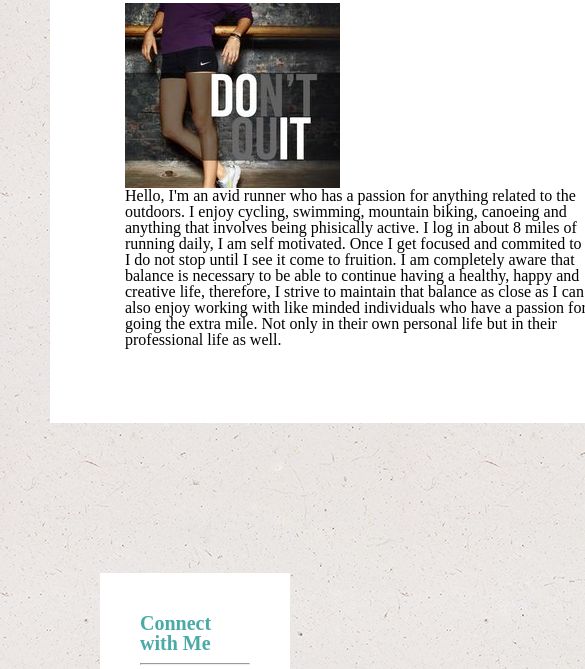
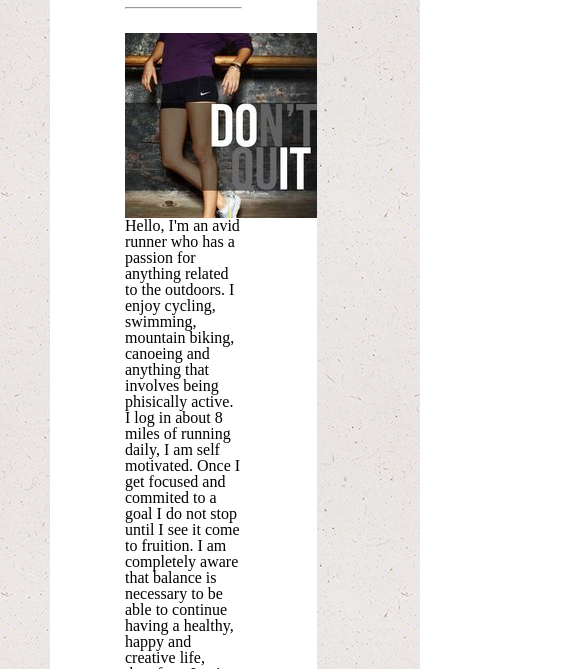
Before and after one commit to Starseed333/Responsive-Portfolio, a plain HTML site: page index.html in a window 390 px wide. Shown: the part 408-1077 px from the top of the page, 585 px wide, since content can reach past the window. Drawn offline with Linux system fonts and the light colour scheme.

Commit message:
initial site files

```diff
--- a/assets/css/style.css
+++ b/assets/css/style.css
@@ -143,6 +143,9 @@
 		text-align: center;
 	}
 
+	.wrapper {
+		width: 60%;
+	}
 
 
 }
@@ -161,4 +164,8 @@
 	.connect {
 		position: static;
 	}
+
+	.wrapper {
+		width: 30%;
+	}
 }
```
Also changed, not shown: index.html (line endings or trailing spaces).
